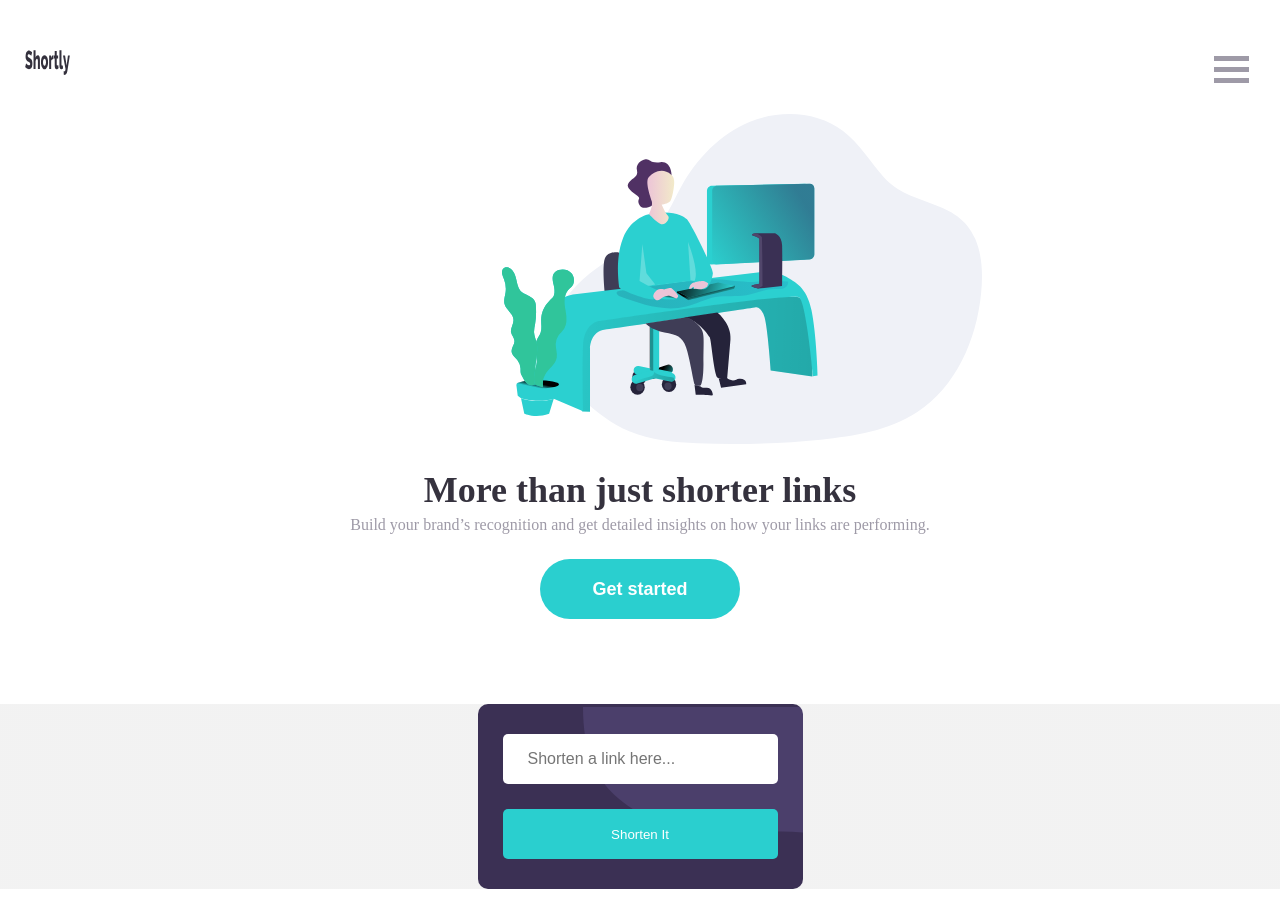
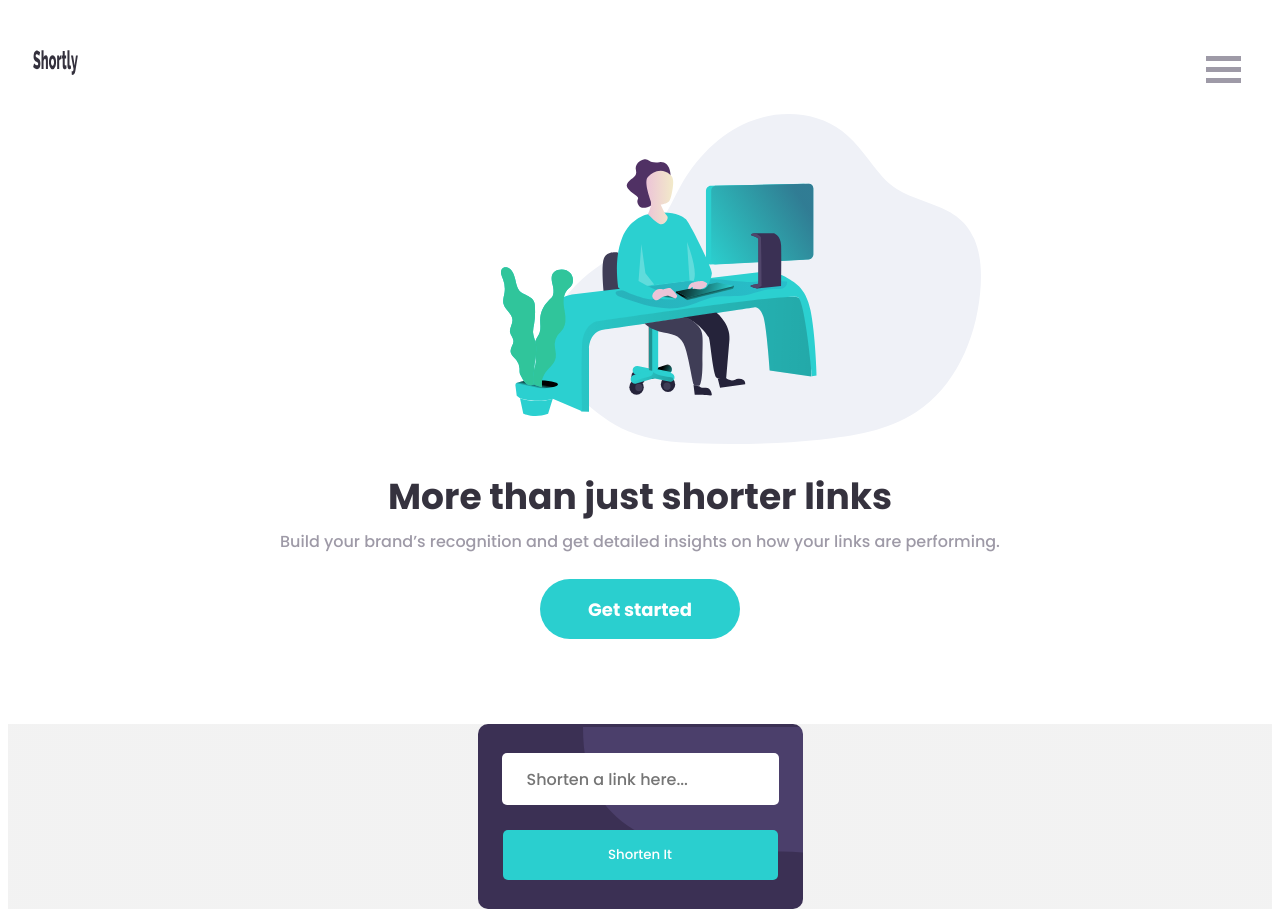
Before and after one commit to kozok93/url-shortener, a plain HTML site: page index.html in a window 1280 px wide. Shown: the top 912 px of the page. Drawn offline with Linux system fonts and the light colour scheme.

Commit message:
testing all selector for page speed insights padding

```diff
--- a/styles.css
+++ b/styles.css
@@ -16,9 +16,9 @@
   /* Fonts */
 }
  * {
-  margin: 0;
-  padding: 0;
-  /* font-family: 'Poppins', sans-serif; */
+  /* margin: 0;
+  padding: 0;*/
+ font-family: 'Poppins', sans-serif;
 }
 .nav-flex-wrapper {
   display: flex;
```
